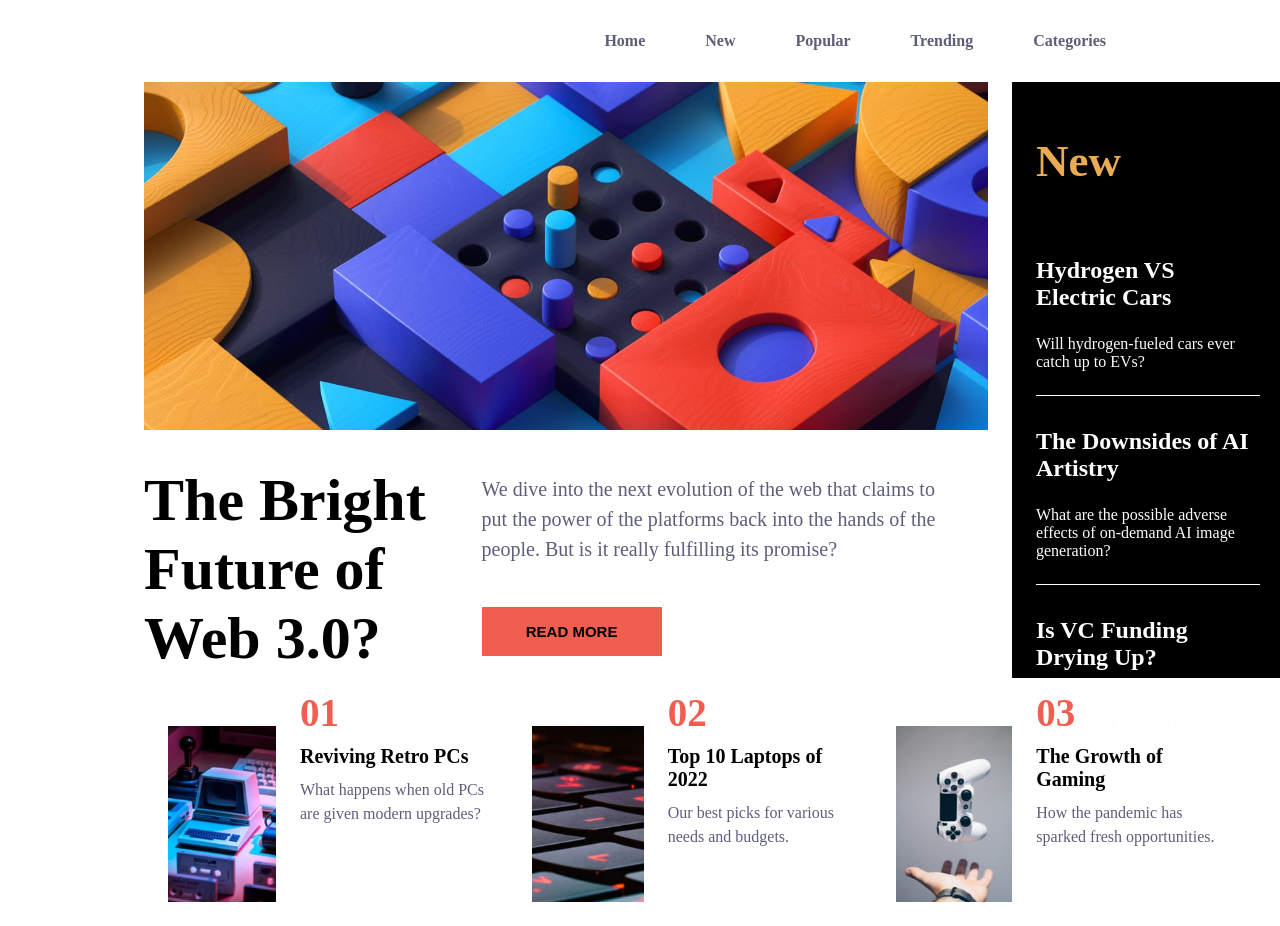
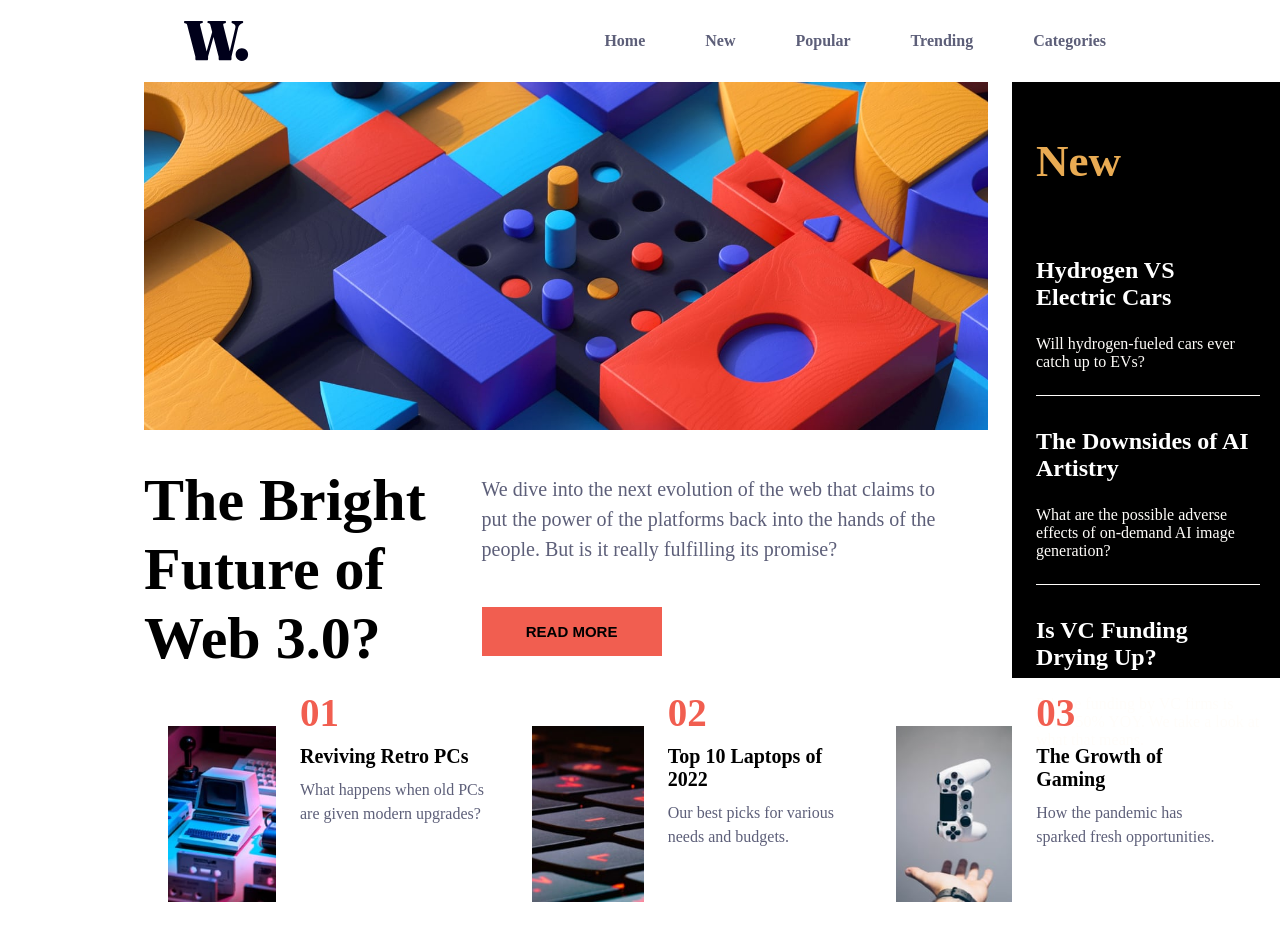
Before and after one commit to Lil-Dovee/News-Page, a plain HTML site: page index.html in a window 1280 px wide. Drawn offline with Linux system fonts and the light colour scheme; files that its build step writes are made by us from their sources.

Commit message:
Update index.html

```diff
--- a/index.html
+++ b/index.html
@@ -4,7 +4,7 @@
   <meta charset="UTF-8">
   <meta name="viewport" content="width=device-width, initial-scale=1.0"> <!-- displays site properly based on user's device -->
 
-  <link rel="icon" type="image/png" sizes="32x32" href="./assets/images/favicon-32x32.png">
+  <link rel="icon" type="image/png" sizes="32x32" href="./favicon-32x32.png">
 
   <title>Frontend Mentor | News homepage</title>
 
@@ -24,7 +24,7 @@
         <li><a href="#">Categories</a></li>
       </ul>
       <ul>
-        <img src="assets/images/logo.svg" alt="">
+        <img src="/logo.svg" alt="">
         <li class="hideOnMobile"><a href="#">Home</a></li>
         <li class="hideOnMobile"><a href="#">New</a></li>
         <li class="hideOnMobile"><a href="#">Popular</a></li>
@@ -65,7 +65,7 @@
       <div class="item4">
         <div class="box">
           <div class="img-box1">
-            <!-- <img src="/news-homepage-main/news-homepage-main/assets/images/image-retro-pcs.jpg" alt=""> -->
+            <!-- <img src="/image-retro-pcs.jpg" alt=""> -->
           </div>
           <div class="content">
             <h2>01</h2>
@@ -75,7 +75,7 @@
         </div>
         <div class="box">
           <div class="img-box2">
-            <!-- <img src="/news-homepage-main/news-homepage-main/assets/images/image-top-laptops.jpg" alt=""> -->
+            <!-- <img src="/image-top-laptops.jpg" alt=""> -->
           </div>
           <div class="content">
             <h2>02</h2>
@@ -85,7 +85,7 @@
         </div>
         <div class="box">
           <div class="img-box3">
-            <!-- <img src="/news-homepage-main/news-homepage-main/assets/images/image-gaming-growth.jpg" alt=""> -->
+            <!-- <img src="/image-gaming-growth.jpg" alt=""> -->
           </div>
           <div class="content">
             <h2>03</h2>
```
